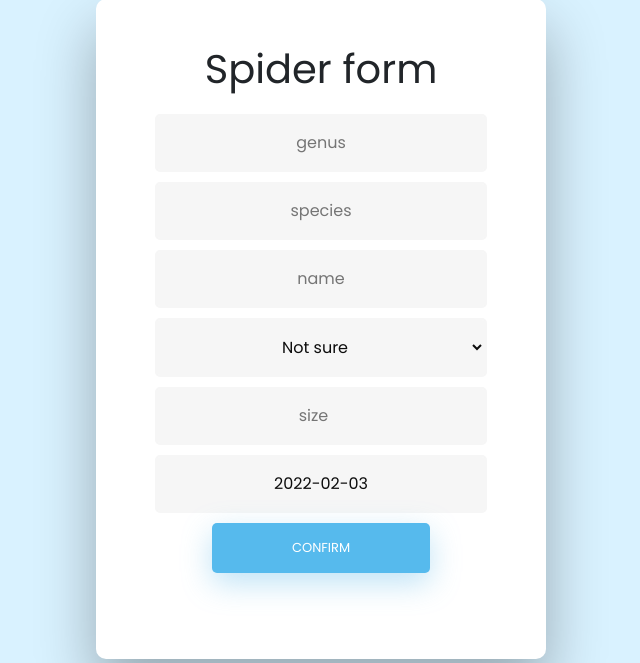
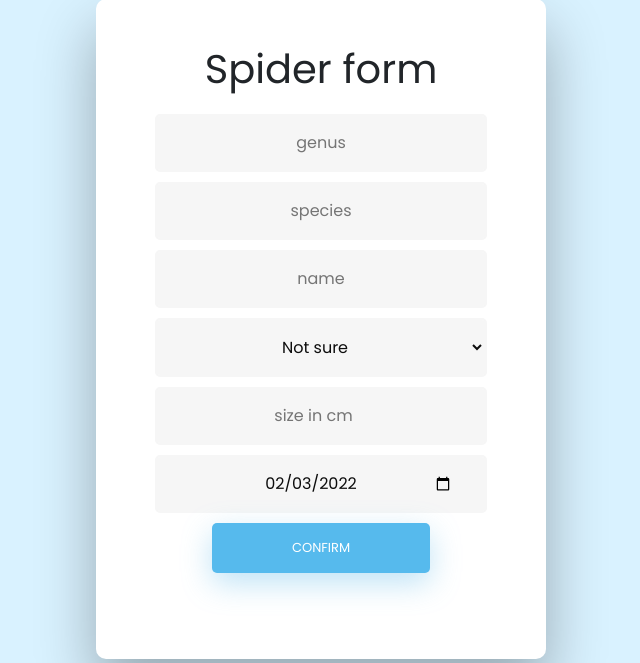
Before and after one commit to morveusz93/terra-keeper, a Django app: page /spiders/new in a window 1280 px wide. Shown: the part 93-756 px from the top of the page, without its empty margins (319-959 px from the left). Run offline with Django 4.2, Linux system fonts and the light colour scheme; the visitor is signed in with stand-in values (Sample User, id 1); some libraries are stand-ins or nearby versions.

Commit message:
change input widget for date

```diff
--- a/spiders/forms.py
+++ b/spiders/forms.py
@@ -7,7 +7,7 @@ class SpiderForm(ModelForm):
         model = Spider
         fields = ['genus', 'species', 'name', 'sex', 'size', 'joined' ]
         widgets = {
-            'joined': DateInput()
+            'joined': DateInput(attrs={'type': 'date'})
         }
 
     def __init__(self, *args, **kwargs):
@@ -16,7 +16,7 @@ class SpiderForm(ModelForm):
         self.fields['genus'].widget.attrs.update({'placeholder': 'genus'})
         self.fields['species'].widget.attrs.update({'placeholder': 'species'})
         self.fields['name'].widget.attrs.update({'placeholder': 'name'})
-        self.fields['size'].widget.attrs.update({'placeholder': 'size'})
+        self.fields['size'].widget.attrs.update({'placeholder': 'size in cm'})
         self.fields['joined'].widget.attrs.update({'placeholder': 'joined'})
         self.fields['sex'].empty_label = None
         if self.fields['sex'] and isinstance(self.fields['sex'] , TypedChoiceField):
@@ -29,8 +29,9 @@ class MoltForm(ModelForm):
         fields = ['number', 'date']
 
         widgets = {
-            'date': DateInput()
+            'date': DateInput(attrs={'type': 'date'})
         }
+
 
     def __init__(self, *args, **kwargs):
         super(MoltForm, self).__init__(*args, **kwargs)
--- a/templates/add-molt-modal.html
+++ b/templates/add-molt-modal.html
@@ -19,6 +19,3 @@
     </div>
   </div>
 </div>
-
-
-</script>
```
